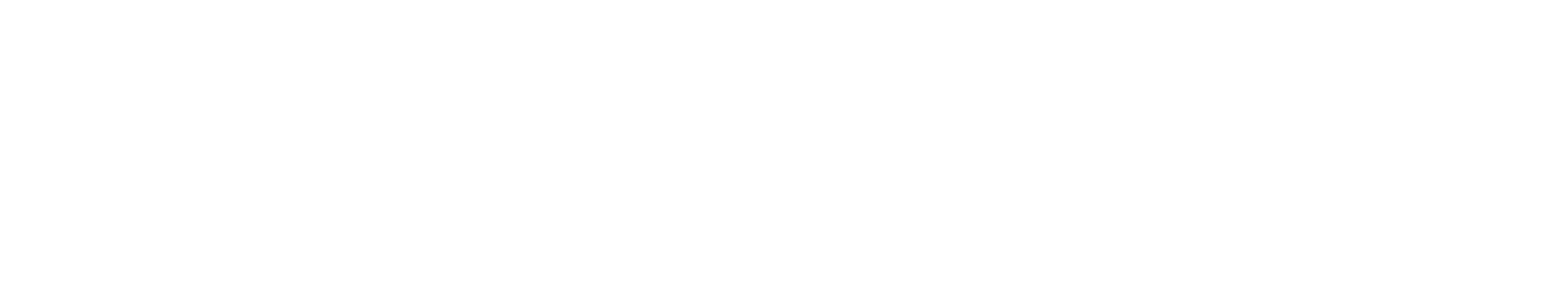
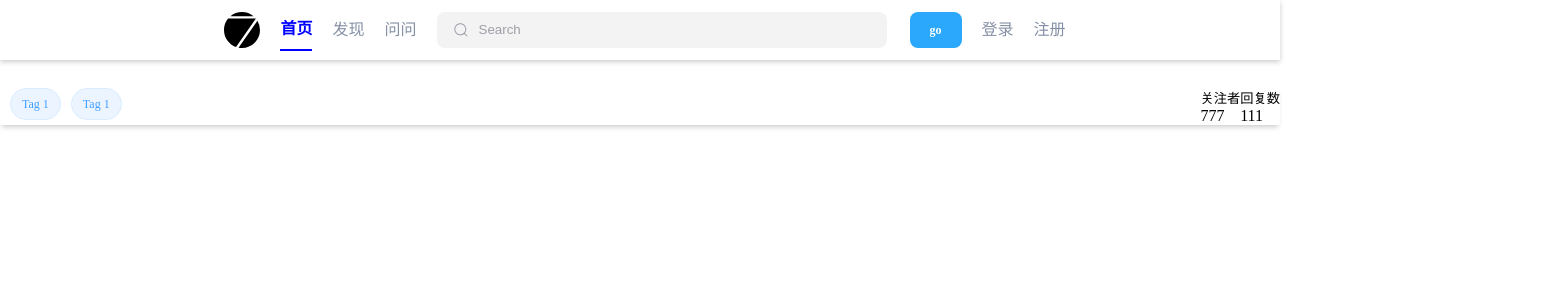
Before and after one commit to cs7eric/clearance-operation-web, a Vue app: page /issues/profile in a window 1280 px wide. Before the commit this address had no page. Shown: the top 300 px of the page, 1562 px wide, since content can reach past the window. Built offline with nearby package versions, Linux system fonts and the light colour scheme.

Commit message:
feat/issues: issues框架

```diff
--- /dev/null
+++ b/src/components/issue/IssueItem.vue
@@ -0,0 +1,54 @@
+<script setup>
+
+</script>
+
+<template>
+<div class="issue-container">
+  <div class="issue-top-section">
+    <div class="issue-tags">
+      <el-tag class="tag-item" size="large" round>Tag 1</el-tag>
+      <el-tag class="tag-item" size="large" round>Tag 1</el-tag>
+    </div>
+    <div class="issue-data">
+      <div class="focus-data-section">
+        <h5>关注者</h5>
+        <p>777</p>
+      </div>
+      <div class="reply-data-section">
+        <h5>回复数</h5>
+        <p>111</p>
+      </div>
+    </div>
+  </div>
+</div>
+</template>
+
+<style scoped>
+.issue-container{
+  display: flex;
+  margin: 0 22vw;
+  width: 100vw;
+  box-shadow: 0 4px 5px -2px rgba(0, 0, 0, 0.2);
+
+
+
+  .issue-top-section {
+
+    display: flex;
+    justify-content: space-between;
+    width: 100%;
+
+    .issue-tags {
+
+      .tag-item {
+        margin-left: 10px;
+      }
+    }
+
+    .issue-data {
+      display: flex;
+
+    }
+  }
+}
+</style>
--- a/src/views/editor/EditorPage.vue
+++ b/src/views/editor/EditorPage.vue
@@ -26,7 +26,8 @@ const articleData = ref({
   author: '',
   authorId: '',
   tags: [],
-  categories: []
+  categories: [],
+  articleType: ''
 })
 
 const userStore = useUserStore()
@@ -38,6 +39,7 @@ userInfo.value = userStore.userInfo
 const publishArticle = async () => {
   articleData.value.authorId = userInfo.value.user.id
   articleData.value.author = userInfo.value.user.username
+  articleData.value.articleType = "article"
   const res = await articleCreateService(articleData.value)
   if (res.success) {
     ElNotification({
--- a/src/views/issue/IssuePage.vue
+++ b/src/views/issue/AskIssue.vue
@@ -125,12 +125,15 @@ const state = reactive({
         </div>
       </div>
       <div class="prompt-section prompt">
-        <div class="prompt-title">写一个好标题</div>
+        <div class="prompt-title">Adding tags</div>
         <div class="prompt-detail">
           <p>
-            Your title should summarize the problem.
+            Tags help ensure that your question will get attention from the right people.
+
+            Tag things in more than one way so people can find them more easily. Add tags for product lines, projects, teams, and the specific technologies or languages used.
+
+            Learn more about tagging
           </p>
-          <p>You might find that you have a better idea of your title after writing out the rest of the question.</p>
         </div>
       </div>
     </div>
--- /dev/null
+++ b/src/views/issue/IssueProfile.vue
@@ -0,0 +1,22 @@
+<script setup>
+
+import IssueItem from '@/components/issue/IssueItem.vue'
+</script>
+
+<template>
+  <div class="issue-item-container">
+    <issue-item></issue-item>
+  </div>
+
+</template>
+
+<style scoped>
+:deep(.co-main) {
+  margin: 0;
+}
+
+.issue-item-container{
+}
+
+
+</style>
--- /dev/null
+++ b/src/views/issue/IssuesPage.vue
@@ -0,0 +1,11 @@
+<script setup>
+
+</script>
+
+<template>
+<h1>issuespage</h1>
+</template>
+
+<style scoped>
+
+</style>
```
Also changed, not shown: src/router/index.js (+14 -1 lines), src/api/issue.js (added).
